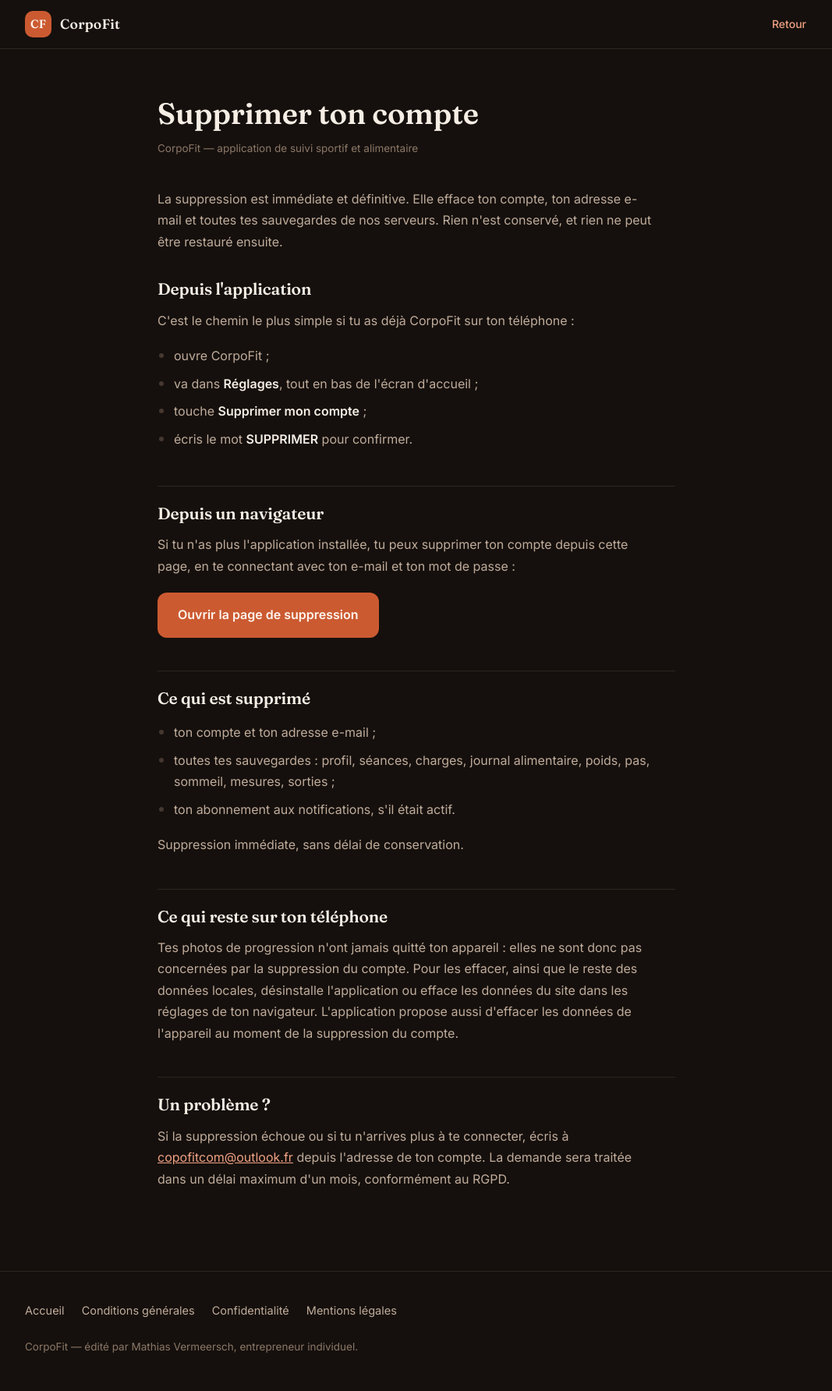
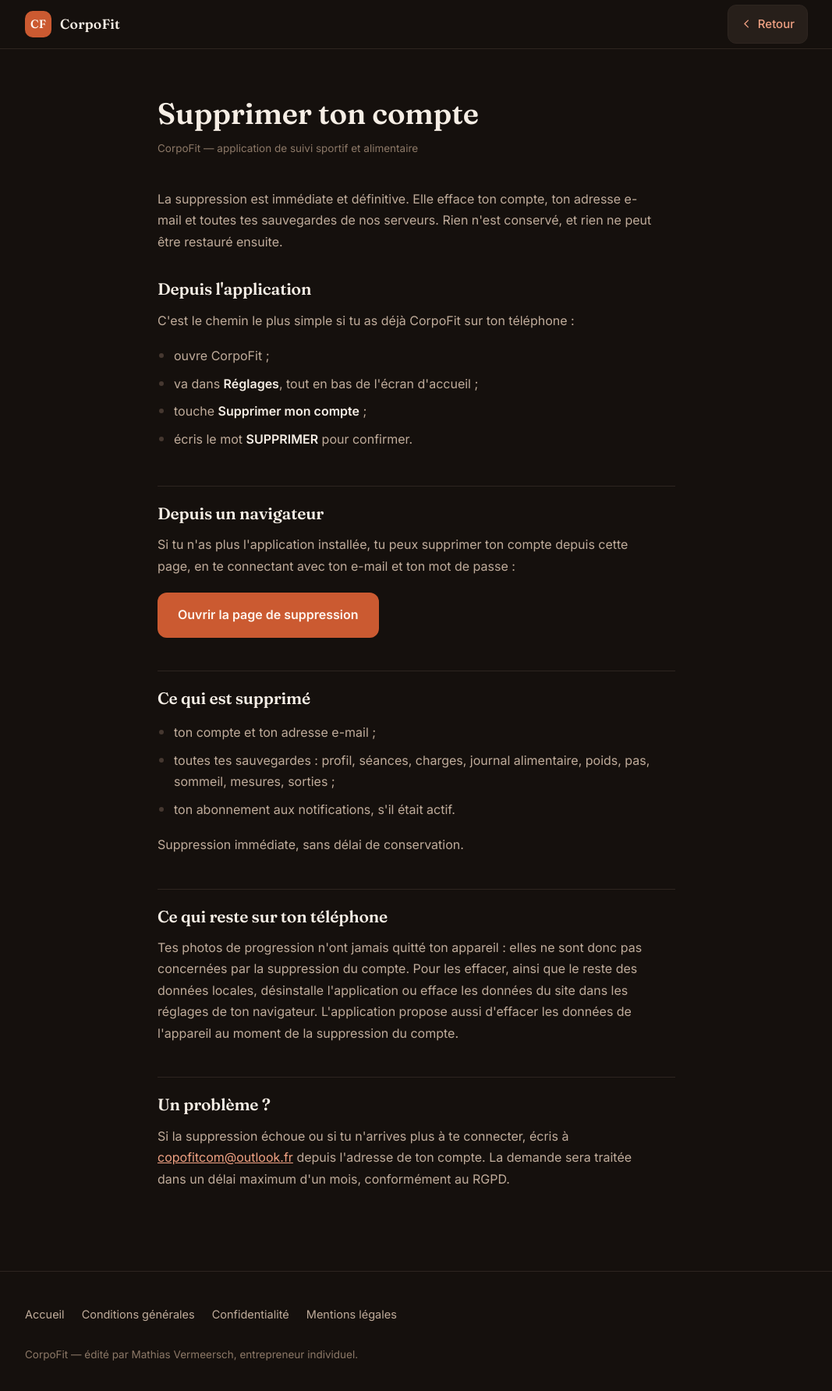
Before and after one commit to Mathias59-cmd/corpofit-site, a plain HTML site: page suppression.html in a window 1280 px wide. Shown: the whole page at 78% size, without its empty margins (106-1173 px from the left). Drawn offline with Linux system fonts and the light colour scheme.

Commit message:
Add files via upload

```diff
--- a/legal.css
+++ b/legal.css
@@ -27,11 +27,15 @@ a:hover{color:var(--text);}
 /* en-tête */
 .bar{border-bottom:1px solid var(--border);}
 .bar .wrap{display:flex; align-items:center; justify-content:space-between; height:62px; max-width:1060px;}
-.marque{display:flex; align-items:center; gap:11px; text-decoration:none; color:var(--text);}
+.marque{display:flex; align-items:center; gap:11px; text-decoration:none; color:var(--text); min-height:44px;}
 .cf{width:34px; height:34px; border-radius:10px; background:var(--accent); display:flex; align-items:center; justify-content:center;
     font-family:'Fraunces',Georgia,serif; font-weight:600; font-size:15px; color:#FFF6EF; flex:0 0 auto;}
 .marque b{font-family:'Fraunces',Georgia,serif; font-weight:600; font-size:17.5px; letter-spacing:.2px;}
-.bar .mini{font-size:14px; font-weight:500; color:var(--accent-ink); text-decoration:none; padding:9px 2px;}
+.bar .mini{display:flex; align-items:center; gap:7px; font-size:15px; font-weight:500;
+  color:var(--accent-ink); text-decoration:none; padding:11px 16px; min-height:44px;
+  background:var(--surface-2); border:1px solid var(--border); border-radius:11px;}
+.bar .mini:hover{background:var(--surface); color:var(--text);}
+.bar .mini svg{flex:0 0 auto;}
 
 /* corps */
 main{padding:46px 0 72px;}
@@ -57,7 +61,7 @@ strong{color:var(--text); font-weight:600;}
 footer{border-top:1px solid var(--border); padding:32px 0 50px; color:var(--text-3); font-size:13.5px;}
 footer .wrap{max-width:1060px;}
 footer nav{display:flex; flex-wrap:wrap; gap:6px 22px; margin-bottom:16px;}
-footer nav a{color:var(--text-2); text-decoration:none; font-size:14.5px; padding:6px 0; display:inline-block;}
+footer nav a{color:var(--text-2); text-decoration:none; font-size:14.5px; padding:11px 0; display:inline-flex; align-items:center; min-height:44px;}
 footer nav a:hover{color:var(--text); text-decoration:underline;}
 
 @media (min-width:760px){
--- a/suppression.html
+++ b/suppression.html
@@ -16,7 +16,7 @@
 <header class="bar">
   <div class="wrap">
     <a class="marque" href="index.html"><span class="cf" aria-hidden="true">CF</span><b>CorpoFit</b></a>
-    <a class="mini" href="index.html">Retour</a>
+    <a class="mini" href="index.html"><svg width="15" height="15" viewBox="0 0 24 24" fill="none" stroke="currentColor" stroke-width="2.2" stroke-linecap="round" stroke-linejoin="round" aria-hidden="true"><path d="M15 5l-7 7 7 7"/></svg>Retour</a>
   </div>
 </header>
 
```
Also changed, not shown: cgu.html (+1 -1 lines), confidentialite.html (+1 -1 lines), index.html (+6 -3 lines), mentions.html (+1 -1 lines).
